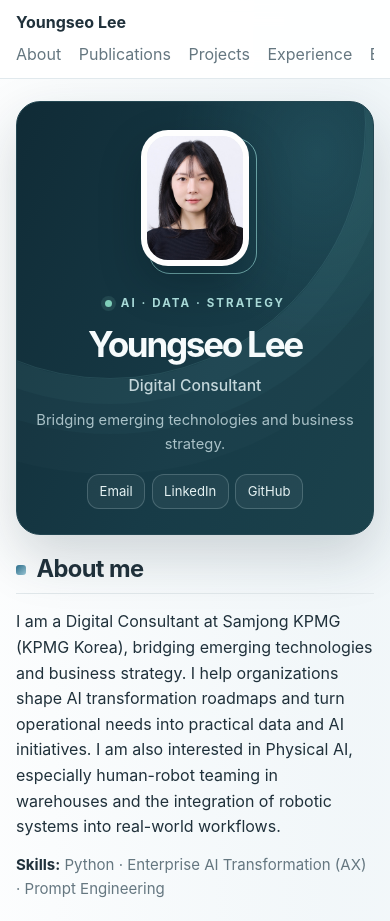
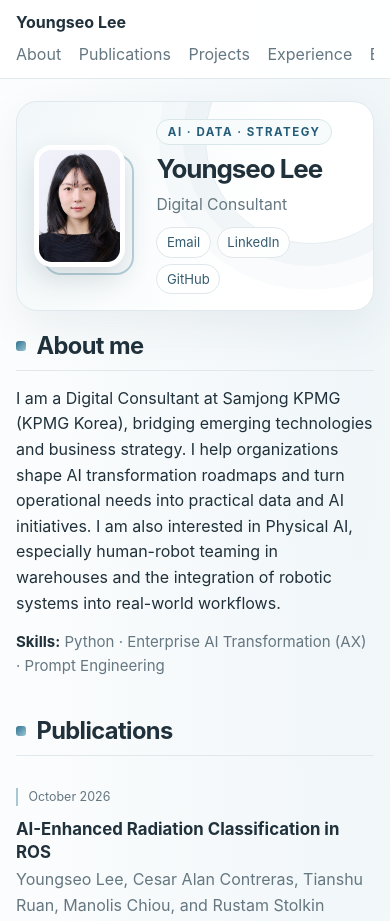
Before and after one commit to twenty4-lee/twenty4-lee.github.io, an Astro site: page / in a window 390 px wide. Shown: the top 921 px of the page. Built offline with nearby package versions, Linux system fonts and the light colour scheme; Astro itself is replaced by a stand-in of ours.

Commit message:
Restore profile and format date ranges

```diff
--- /dev/null
+++ b/src/components/DateRange.astro
@@ -0,0 +1,13 @@
+---
+interface Props {
+  range: string;
+}
+
+const { range } = Astro.props;
+const [start, end] = range.split(" - ");
+---
+
+<p class="entry-date">
+  <span class="date-range-start">{start} -</span>{" "}
+  <span class="date-range-end">{end}</span>
+</p>
--- a/src/components/Education.astro
+++ b/src/components/Education.astro
@@ -1,5 +1,6 @@
 ---
 import { siteConfig } from "../config";
+import DateRange from "./DateRange.astro";
 ---
 
 {siteConfig.education.length > 0 && (
@@ -8,7 +9,7 @@ import { siteConfig } from "../config";
     <ol class="entry-list">
       {siteConfig.education.map((education) => (
         <li class="education-entry">
-          <p class="entry-date">{education.dateRange}</p>
+          <DateRange range={education.dateRange} />
           <div class={`brand-mark brand-mark--${education.brand}`} aria-hidden="true">
             <img src={education.logo} alt="" loading="lazy" />
           </div>
--- a/src/components/Experience.astro
+++ b/src/components/Experience.astro
@@ -1,5 +1,6 @@
 ---
 import { siteConfig } from "../config";
+import DateRange from "./DateRange.astro";
 ---
 
 {siteConfig.experience.length > 0 && (
@@ -8,7 +9,7 @@ import { siteConfig } from "../config";
     <ol class="entry-list">
       {siteConfig.experience.map((experience) => (
         <li class="experience-entry">
-          <p class="entry-date">{experience.dateRange}</p>
+          <DateRange range={experience.dateRange} />
           <div class={`brand-mark brand-mark--${experience.brand}`} aria-hidden="true">
             <img src={experience.logo} alt="" loading="lazy" />
           </div>
--- a/src/components/Hero.astro
+++ b/src/components/Hero.astro
@@ -3,11 +3,20 @@ import { siteConfig } from "../config";
 ---
 
 <section id="top" class="profile-intro" aria-label="Profile">
+  <div class="profile-photo-frame">
+    <img
+      class="profile-photo"
+      src="/images/profile.jpg"
+      alt="Portrait of Youngseo Lee"
+      width="604"
+      height="755"
+      fetchpriority="high"
+    />
+  </div>
   <div class="profile-details">
     <p class="profile-eyebrow">AI · Data · Strategy</p>
     <h1 class="profile-name">{siteConfig.name}</h1>
     <p class="profile-role">{siteConfig.title}</p>
-    <p class="profile-summary">Bridging emerging technologies and business strategy.</p>
     <ul class="profile-links" aria-label="Contact and profiles">
       {siteConfig.social.email && (
         <li><a href={`mailto:${siteConfig.social.email}`}>Email</a></li>
@@ -24,14 +33,4 @@ import { siteConfig } from "../config";
       )}
     </ul>
   </div>
-  <div class="profile-photo-frame">
-    <img
-      class="profile-photo"
-      src="/images/profile.jpg"
-      alt="Portrait of Youngseo Lee"
-      width="604"
-      height="755"
-      fetchpriority="high"
-    />
-  </div>
 </section>
--- a/src/components/Projects.astro
+++ b/src/components/Projects.astro
@@ -1,5 +1,6 @@
 ---
 import { siteConfig } from "../config";
+import DateRange from "./DateRange.astro";
 ---
 
 {siteConfig.projects.length > 0 && (
@@ -8,7 +9,7 @@ import { siteConfig } from "../config";
     <ol class="entry-list">
       {siteConfig.projects.map((project) => (
         <li class="project-entry">
-          <p class="entry-date">{project.dateRange}</p>
+          <DateRange range={project.dateRange} />
           <div class="entry-content">
             <h3 class="entry-title">{project.name}</h3>
             <p class="entry-meta">{project.client}</p>
--- a/src/styles/global.css
+++ b/src/styles/global.css
@@ -94,54 +94,45 @@ a:hover {
 
 .profile-intro {
   position: relative;
-  isolation: isolate;
   display: grid;
-  grid-template-columns: minmax(0, 1fr) 248px;
+  grid-template-columns: 164px minmax(0, 1fr);
   align-items: center;
-  gap: clamp(2rem, 6vw, 4.5rem);
-  min-height: 390px;
-  margin-top: 2rem;
-  padding: clamp(2.5rem, 6vw, 4rem) clamp(2rem, 6.4vw, 4.25rem);
+  gap: 2rem;
+  margin-top: 2.25rem;
+  padding: 1.5rem 1.75rem;
   overflow: hidden;
-  border: 1px solid #234651;
-  border-radius: 30px;
-  background:
-    radial-gradient(ellipse at 84% 12%, rgb(62 132 146 / 23%), transparent 34%),
-    linear-gradient(116deg, #102b36 0%, #173b47 58%, #1b424c 100%);
-  box-shadow: 0 22px 54px rgb(20 47 58 / 18%);
+  border: 1px solid #e0e9ed;
+  border-radius: 26px;
+  background: linear-gradient(115deg, #f1f7f9 0%, #fff 65%);
+  box-shadow: 0 16px 44px rgb(37 71 88 / 7%);
 }
 
-.profile-intro::before {
+.profile-intro::after {
   position: absolute;
-  z-index: -1;
-  top: -235px;
-  right: 2%;
-  width: 510px;
-  height: 510px;
-  border: 1px solid rgb(137 202 202 / 14%);
+  top: -70px;
+  right: -44px;
+  width: 210px;
+  height: 210px;
+  border: 1px solid rgb(85 137 159 / 15%);
   border-radius: 50%;
-  box-shadow:
-    0 0 0 25px rgb(137 202 202 / 4%),
-    0 0 0 55px rgb(137 202 202 / 3%),
-    0 0 0 95px rgb(137 202 202 / 2%);
+  box-shadow: 0 0 0 22px rgb(85 137 159 / 4%), 0 0 0 46px rgb(85 137 159 / 3%);
   content: "";
   pointer-events: none;
 }
 
 .profile-photo-frame {
   position: relative;
-  justify-self: end;
-  width: 230px;
-  height: 286px;
+  width: 140px;
+  height: 168px;
   isolation: isolate;
 }
 
 .profile-photo-frame::after {
   position: absolute;
   z-index: -1;
-  inset: 12px -12px -12px 12px;
-  border: 1px solid rgb(148 214 211 / 72%);
-  border-radius: 28px;
+  inset: 9px -9px -8px 9px;
+  border: 2px solid #b9d2dc;
+  border-radius: 23px;
   content: "";
 }
 
@@ -150,10 +141,10 @@ a:hover {
   display: block;
   width: 100%;
   height: 100%;
-  border: 6px solid rgb(255 255 255 / 94%);
-  border-radius: 27px;
+  border: 5px solid #fff;
+  border-radius: 23px;
   background: #e9eef0;
-  box-shadow: 0 18px 42px rgb(2 18 25 / 28%);
+  box-shadow: 0 12px 28px rgb(26 55 69 / 16%);
   object-fit: cover;
   object-position: center 32%;
 }
@@ -166,75 +157,59 @@ a:hover {
 
 .profile-eyebrow {
   display: inline-flex;
-  align-items: center;
-  gap: 0.55rem;
-  margin: 0 0 0.8rem;
-  color: #a8d9d7;
+  margin: 0 0 0.5rem;
+  padding: 0.18rem 0.65rem;
+  border: 1px solid #d9e7eb;
+  border-radius: 999px;
+  background: #f8fbfc;
+  color: var(--accent);
   font-size: 0.72rem;
-  font-weight: 720;
-  letter-spacing: 0.18em;
+  font-weight: 700;
+  letter-spacing: 0.13em;
   text-transform: uppercase;
-}
-
-.profile-eyebrow::before {
-  width: 7px;
-  height: 7px;
-  border-radius: 50%;
-  background: #80cfba;
-  box-shadow: 0 0 0 4px rgb(128 207 186 / 12%);
-  content: "";
 }
 
 .profile-name {
   margin: 0;
-  color: #f6fbfc;
-  font-size: clamp(2.45rem, 5vw, 3.65rem);
-  font-weight: 740;
-  letter-spacing: -0.065em;
+  color: var(--ink);
+  font-size: clamp(1.8rem, 4vw, 2.35rem);
+  font-weight: 720;
+  letter-spacing: -0.04em;
   line-height: 1.2;
 }
 
 .profile-role {
   margin: 0.45rem 0 0;
-  color: #c3d6da;
+  color: var(--muted);
   font-size: 1.08rem;
-  font-weight: 520;
-}
-
-.profile-summary {
-  max-width: 42ch;
-  margin: 0.85rem 0 0;
-  color: #a9c1c7;
-  font-size: 0.98rem;
-  line-height: 1.65;
 }
 
 .profile-links {
   position: relative;
   z-index: 1;
   flex-wrap: wrap;
-  gap: 0.55rem;
-  margin-top: 1.45rem;
+  gap: 0.5rem;
+  margin-top: 0.9rem;
   font-size: 0.88rem;
 }
 
 .profile-links a {
   display: inline-flex;
   align-items: center;
-  min-height: 38px;
-  padding: 0.3rem 0.88rem;
-  border: 1px solid rgb(205 229 232 / 22%);
-  border-radius: 12px;
-  background: rgb(255 255 255 / 5%);
-  color: #e4f1f2;
+  min-height: 32px;
+  padding: 0.24rem 0.72rem;
+  border: 1px solid #dfe7eb;
+  border-radius: 999px;
+  background: rgb(255 255 255 / 85%);
+  color: #375d70;
   text-decoration: none;
   transition: border-color 160ms ease, background 160ms ease, transform 160ms ease;
 }
 
 .profile-links a:hover {
   transform: translateY(-1px);
-  border-color: rgb(176 226 222 / 70%);
-  background: rgb(255 255 255 / 11%);
+  border-color: #aecbd7;
+  background: #fff;
 }
 
 .content-section {
@@ -373,6 +348,12 @@ a:hover {
   line-height: 1.45;
 }
 
+.date-range-start,
+.date-range-end {
+  display: block;
+  white-space: nowrap;
+}
+
 .brand-mark {
   display: grid;
   width: 68px;
@@ -418,12 +399,13 @@ a:hover {
 }
 
 .brand-mark--birmingham {
-  background: #233c58;
+  border-color: #dce5e8;
+  background: #fff;
 }
 
 .brand-mark--birmingham img {
-  width: 74%;
-  height: 74%;
+  width: 92%;
+  height: auto;
 }
 
 .brand-mark--hanyang {
@@ -555,58 +537,40 @@ a:hover {
   }
 
   .profile-intro {
-    grid-template-columns: minmax(0, 1fr);
-    gap: 1.45rem;
+    grid-template-columns: 105px minmax(0, 1fr);
+    gap: 1.1rem;
     margin-top: 1.35rem;
-    padding: 1.75rem 1.2rem 1.55rem;
-    border-radius: 24px;
+    padding: 1rem 1.05rem;
+    border-radius: 21px;
   }
 
   .profile-photo-frame {
-    grid-row: 1;
-    justify-self: center;
-    width: 108px;
-    height: 136px;
+    width: 91px;
+    height: 122px;
   }
 
+  .profile-photo,
   .profile-photo-frame::after {
-    inset: 8px -8px -8px 8px;
-    border-radius: 21px;
+    border-radius: 18px;
   }
 
   .profile-name {
-    font-size: clamp(2.05rem, 9vw, 2.65rem);
+    font-size: 1.62rem;
   }
 
   .profile-role {
     font-size: 0.98rem;
   }
 
-  .profile-details {
-    grid-row: 2;
-    text-align: center;
-  }
-
-  .profile-eyebrow {
-    justify-content: center;
-    margin-bottom: 0.65rem;
-  }
-
-  .profile-summary {
-    margin: 0.65rem auto 0;
-    font-size: 0.92rem;
-  }
-
   .profile-links {
-    justify-content: center;
-    gap: 0.4rem;
-    margin-top: 1.1rem;
+    gap: 0.38rem;
+    margin-top: 0.65rem;
     font-size: 0.82rem;
   }
 
   .profile-links a {
-    min-height: 35px;
-    padding-inline: 0.72rem;
+    min-height: 30px;
+    padding-inline: 0.6rem;
   }
 
   .content-section {
@@ -634,6 +598,11 @@ a:hover {
     grid-column: 1 / -1;
     margin-bottom: 0.52rem;
     font-size: 0.78rem;
+  }
+
+  .date-range-start,
+  .date-range-end {
+    display: inline;
   }
 
   .experience-entry .brand-mark,
```
